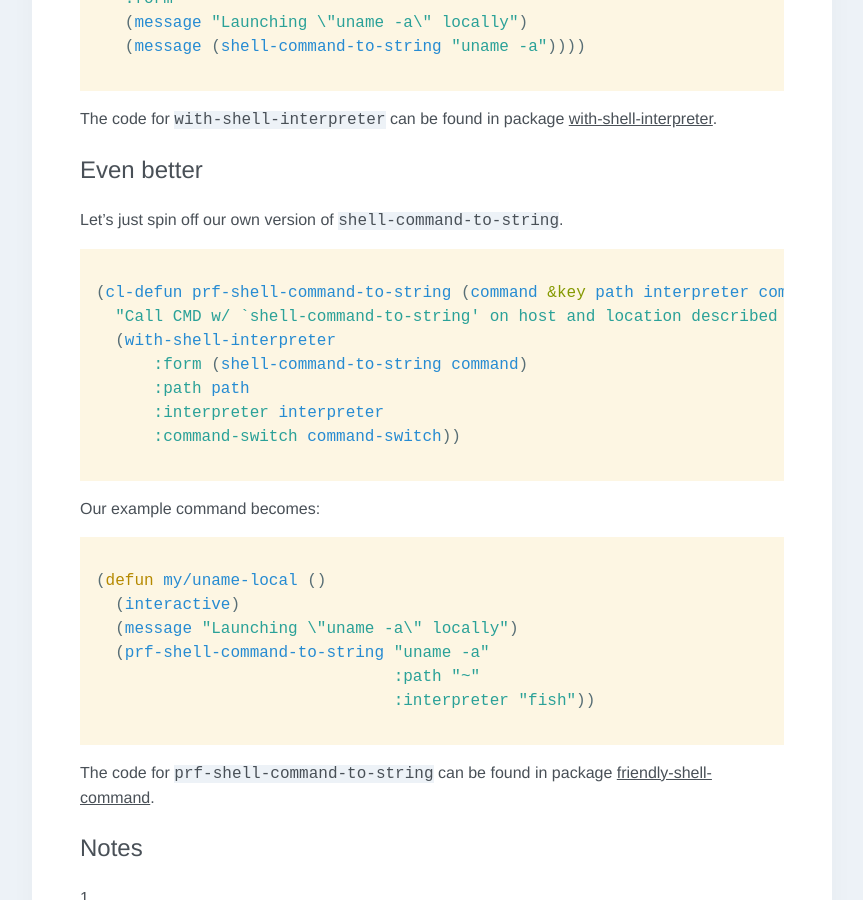
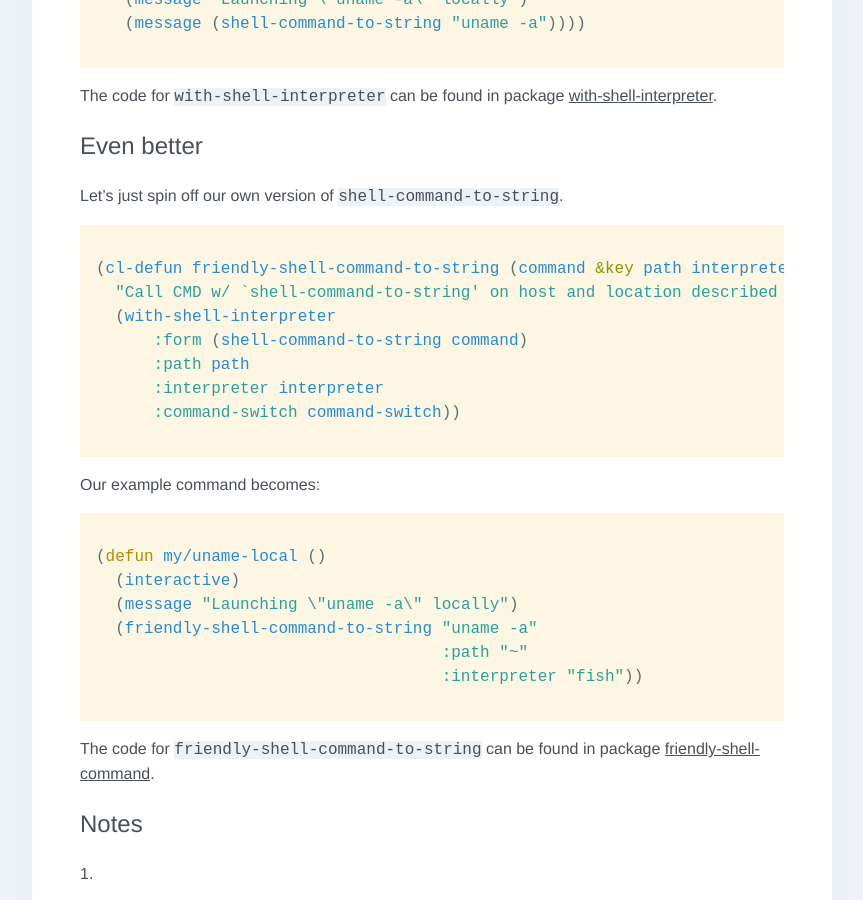
Before and after one commit to p3r7/blog, a Jekyll site: the page built from _posts/2020-01-19-painless-emacs-shell-commands.md, in a window 1280 px wide and 900 px high, scrolled down 3919 px. Shown: the whole window, without its empty margins (208-1071 px from the left). Built offline with Jekyll 4.4.1, drawn with Linux system fonts in a browser that asks for light colours; some web fonts are replaced; some of the changed text lies outside the part shown.

Commit message:
Sync w/ new package name

````diff
--- a/_posts/2020-01-19-painless-emacs-shell-commands.md
+++ b/_posts/2020-01-19-painless-emacs-shell-commands.md
@@ -22,7 +22,7 @@ It can spawning interactive shells (with shell-mode and term-mode) and execute s
 
 This post will focus on single shell commands.
 
-For interactive shells, see [next post](2020/01/21/painless-emacs-interactive-shells).
+For interactive shells, see [next post](/2020/01/21/painless-emacs-interactive-shells).
 
 >In this article, there are two meanings for the word "command":
 > - shell commands, we will refer to them with **shell commands**
@@ -215,7 +215,7 @@ The code for `with-shell-interpreter` can be found in package [with-shell-interp
 Let's just spin off our own version of `shell-command-to-string`.
 
 ```emacs-lisp
-(cl-defun prf-shell-command-to-string (command &key path interpreter command-switch)
+(cl-defun friendly-shell-command-to-string (command &key path interpreter command-switch)
   "Call CMD w/ `shell-command-to-string' on host and location described by PATH"
   (with-shell-interpreter
       :form (shell-command-to-string command)
@@ -230,12 +230,12 @@ Our example command becomes:
 (defun my/uname-local ()
   (interactive)
   (message "Launching \"uname -a\" locally")
-  (prf-shell-command-to-string "uname -a"
-                               :path "~"
-                               :interpreter "fish"))
+  (friendly-shell-command-to-string "uname -a"
+                                    :path "~"
+                                    :interpreter "fish"))
 ```
 
-The code for `prf-shell-command-to-string` can be found in package [friendly-shell-command](https://github.com/p3r7/friendly-shell).
+The code for `friendly-shell-command-to-string` can be found in package [friendly-shell-command](https://github.com/p3r7/friendly-shell).
 
 
 ## Notes
````
Also changed, not shown: other parts of _posts/2020-01-19-painless-emacs-shell-commands.md (+3 -3 lines), _posts/2020-01-21-painless-emacs-interactive-shells.md (+15 -15 lines), assets/img/drake-friendly-shell-command.png (added), assets/img/drake-friendly-shell.png (added).
